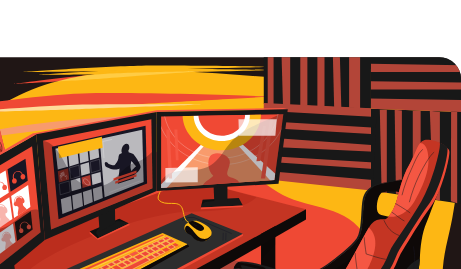
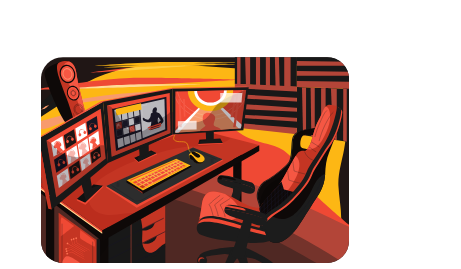
Before and after one commit to SviatoslavTaranenko/Games-Project, a plain HTML site: page index.html in a window 390 px wide. Shown: the part 179-448 px from the top of the page, 461 px wide, since content can reach past the window. Drawn offline with Linux system fonts and the light colour scheme.

Commit message:
Correct files

```diff
--- a/Styles/style.css
+++ b/Styles/style.css
@@ -148,13 +148,35 @@ body {
 }
 
 @media (max-width: 1220px) {
-
   .about__img {
-    border-radius: 22px;
     display: flex;
     justify-content: center;
     align-content: center;
     align-items: center;
+  }
+}
+
+@media (max-width: 670px) {
+  .about__img img {
+    border-radius: 22px;
+    width: 492px;
+    height: 316px;
+  }
+}
+
+@media (max-width: 500px) {
+  .about__img img {
+    border-radius: 22px;
+    width: 422px;
+    height: 246px;
+  }
+}
+
+@media (max-width: 400px) {
+  .about__img img {
+    border-radius: 22px;
+    width: 382px;
+    height: 206px;
   }
 }
 
```
